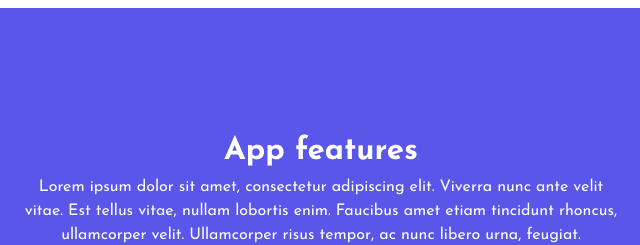
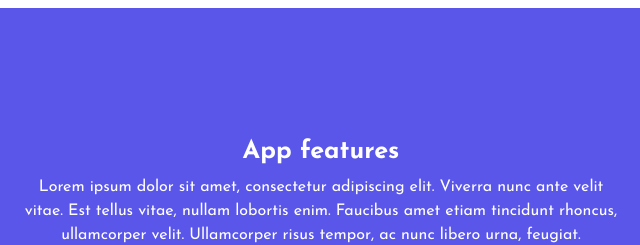
Before and after one commit to Asqarch1k/App-Landing, a plain HTML site: page style.html in a window 1280 px wide. Shown: the top 245 px of the page, 319-959 px from the left. Drawn offline with Linux system fonts and the light colour scheme.

Commit message:
commit before pull

```diff
--- a/sass/_asqar.scss
+++ b/sass/_asqar.scss
@@ -110,6 +110,8 @@
           }
         }
       }
+
+
     }
   }
 
@@ -276,4 +278,15 @@
       }
     }
   }
+
+  @media screen  and (min-width: 1200px){
+    #App-features{
+      #container{
+        h1{
+        font-size: 25.25px;
+
+        }
+      }
+    }
+  }
 }
```
Also changed, not shown: main/main.css, 1 other file.
